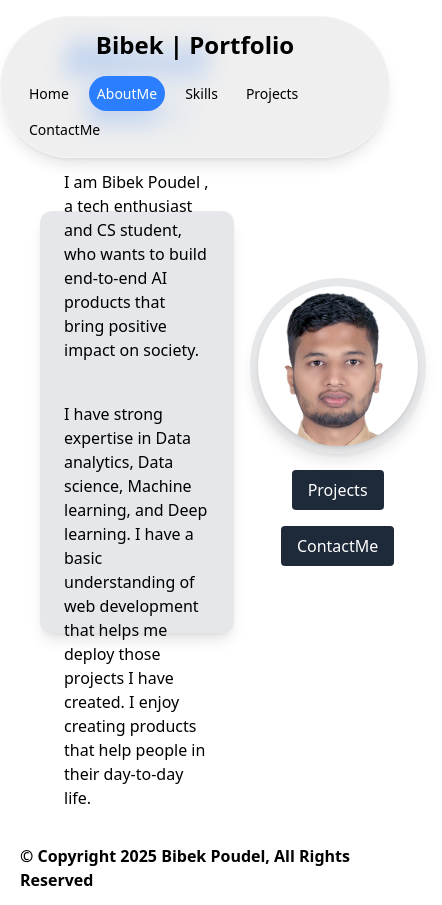
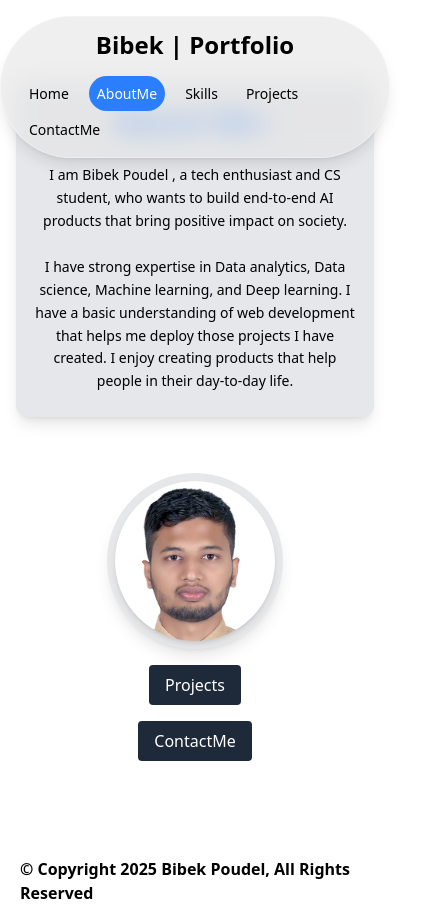
Before and after one commit to Bibek-Poudel8/Portfolio-website, a React (Vite) app: page /AboutMe in a window 390 px wide. Shown: the whole page, 442 px wide, since content can reach past the window. Built offline with nearby package versions, Linux system fonts and the light colour scheme.

Commit message:
Aboutme made responsive

```diff
--- a/src/components/AboutMe.jsx
+++ b/src/components/AboutMe.jsx
@@ -6,23 +6,22 @@ const AboutMe = () => {
     return (
         <section
 
-            className="px-10 w-full flex flex-row lg:flex-row py-20 justify-between items-center
-                         max-w-7xl mx-auto min-h-screen">
+            className="px-4 sm:px-10 w-full flex flex-col lg:flex-row py-20 justify-center items-center
+                    max-w-7xl mx-auto min-h-screen gap-10">
 
 
-            <div className="flex flex-col justify-center items-center gap-10 px-6
-                bg-gray-200 text-black p-8 rounded-xl shadow-lg w-3/4 h-[50vh]">
+            <div className="flex flex-col justify-center items-center gap-6 px-4 sm:px-6
+                  bg-gray-200 text-black p-6 sm:p-8 rounded-xl shadow-lg w-full sm:w-3/4 max-w-2xl">
                 <div>
-                    <h2 className="text-center text-blue-500
-                                   text-5xl font-bold">
+                    <h2 className="text-center text-blue-500 text-3xl sm:text-4xl lg:text-5xl font-bold">
                         About Me :
                     </h2>
                 </div>
-                <p>
+                <p className='text-center text-sm sm:text-base leading-relaxed'>
                     I am Bibek Poudel , a tech enthusiast and CS student, who wants to build end-to-end AI products that bring positive impact on society.
                 </p>
 
-                <p>
+                <p className='text-center text-sm sm:text-base leading-relaxed'>
                     I have strong expertise in Data analytics, Data science, Machine learning, and Deep learning. I have a basic understanding of web development that helps me deploy those projects I have created. I enjoy creating products that help people in their day-to-day life.
                 </p>
 
```
